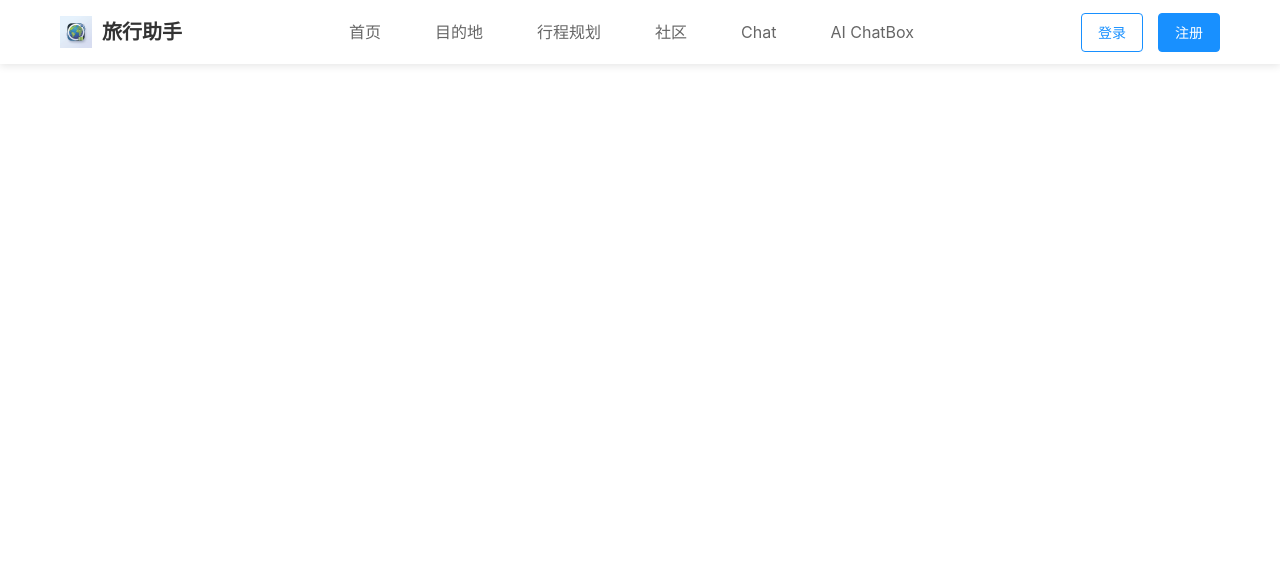
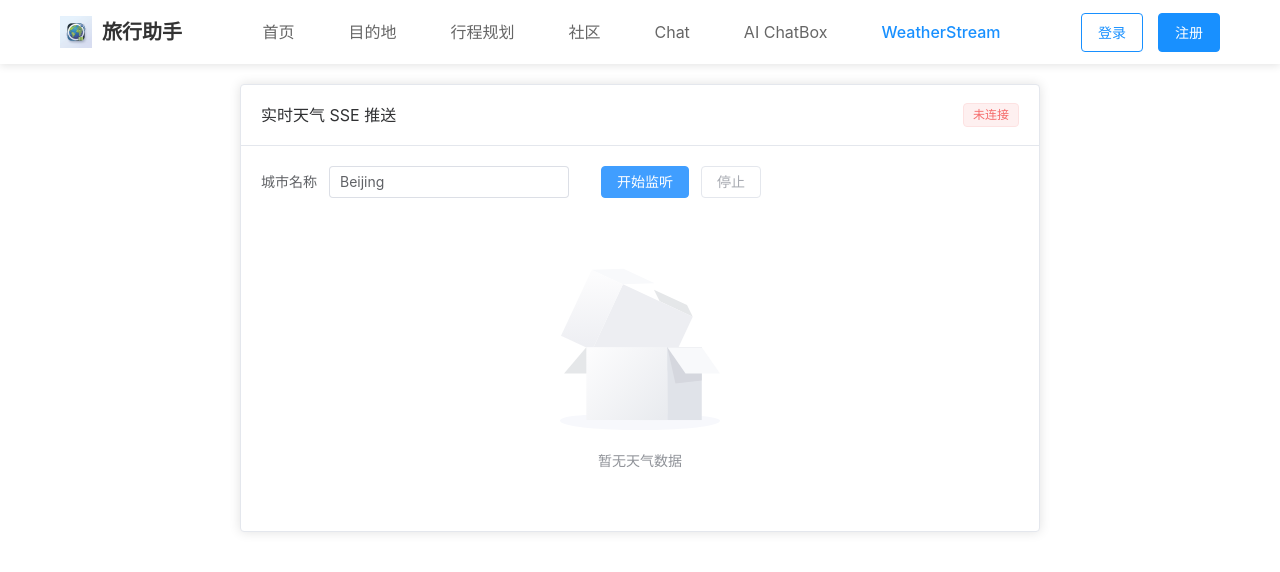
Before and after one commit to QuantumBitstream/travelplanner_vue, a Vue app: page /WeatherStream in a window 1280 px wide. Shown: the top 572 px of the page. Built offline with nearby package versions, Linux system fonts and the light colour scheme; what tlbs-map-vue would draw is missing.

Commit message:
build(package.json): npm i --save-dev @types/sockjs-client

```diff
--- a/src/components/NavBar.vue
+++ b/src/components/NavBar.vue
@@ -60,6 +60,7 @@ export default {
         { name: '社区', path: '/community' },
         { name: 'Chat', path: '/chat-channel' },
         { name: 'AI ChatBox', path: '/ai-chatBox' },
+        { name: 'WeatherStream', path: '/WeatherStream' },
       ],
       showUserMenu: false,
       isLoggedIn: localStorage.getItem('isLoggedIn') === 'true',
--- a/src/router/routes.js
+++ b/src/router/routes.js
@@ -78,6 +78,11 @@ export const publicRoutes = [
         name: 'ChatBox',
         component: () => import('@/views/ChatBox.vue')
     },
+    {
+        path: '/WeatherStream',
+        name: 'WeatherStream',
+        component: () => import('@/views/WeatherStream.vue')
+    },
 ];
 
 // 需要权限的路由
--- /dev/null
+++ b/src/views/WeatherStream.vue
@@ -0,0 +1,191 @@
+<template>
+  <div class="weather-container">
+    <el-card>
+      <template #header>
+        <div class="header">
+          <h2>实时天气 SSE 推送</h2>
+          <el-tag v-if="connected" type="success">已连接</el-tag>
+          <el-tag v-else type="danger">未连接</el-tag>
+        </div>
+      </template>
+
+      <el-form inline>
+        <el-form-item label="城市名称">
+          <el-input
+              v-model="city"
+              placeholder="输入城市名称（如：Beijing）"
+              @keyup.enter="startStream"
+          ></el-input>
+        </el-form-item>
+        <el-form-item>
+          <el-button
+              type="primary"
+              :loading="loading"
+              @click="startStream"
+          >
+            开始监听
+          </el-button>
+          <el-button @click="stopStream" :disabled="!connected">
+            停止
+          </el-button>
+        </el-form-item>
+      </el-form>
+
+      <div v-if="weatherData" class="weather-info">
+        <el-row :gutter="20">
+          <el-col :span="12">
+            <div class="location">
+              <h3>{{ weatherData.location.name }}, {{ weatherData.location.country }}</h3>
+              <p>{{ getCurrentTime() }}</p>
+            </div>
+            <div class="temp-info">
+              <span class="temp">{{ weatherData.current.temp_c }}°C</span>
+              <img
+                  v-if="weatherData.current.condition.icon"
+                  :src="weatherData.current.condition.icon"
+                  :alt="weatherData.current.condition.text"
+              />
+              <span class="condition">{{ weatherData.current.condition.text }}</span>
+            </div>
+          </el-col>
+          <el-col :span="12">
+            <el-descriptions :column="1" border>
+              <el-descriptions-item label="体感温度">{{ weatherData.current.feelslike_c }}°C</el-descriptions-item>
+              <el-descriptions-item label="湿度">{{ weatherData.current.humidity }}%</el-descriptions-item>
+              <el-descriptions-item label="风速">{{ weatherData.current.wind_kph }} km/h</el-descriptions-item>
+              <el-descriptions-item label="风向">{{ weatherData.current.wind_dir }}</el-descriptions-item>
+              <el-descriptions-item label="气压">{{ weatherData.current.pressure_mb }} mb</el-descriptions-item>
+              <el-descriptions-item label="紫外线指数">{{ weatherData.current.uv }}</el-descriptions-item>
+            </el-descriptions>
+          </el-col>
+        </el-row>
+
+        <el-divider></el-divider>
+
+        <div class="update-history">
+          <h4>更新历史</h4>
+          <el-timeline>
+            <el-timeline-item
+                v-for="(update, index) in updateHistory"
+                :key="index"
+                :timestamp="update.time"
+                type="primary"
+            >
+              温度: {{ update.temp }}°C,
+              湿度: {{ update.humidity }}%
+            </el-timeline-item>
+          </el-timeline>
+        </div>
+      </div>
+
+      <el-empty v-else description="暂无天气数据"></el-empty>
+    </el-card>
+  </div>
+</template>
+
+<script setup>
+import { ref, onUnmounted } from 'vue';
+import { ElMessage } from 'element-plus';
+
+const city = ref('Beijing');
+const weatherData = ref(null);
+const connected = ref(false);
+const loading = ref(false);
+const updateHistory = ref([]);
+let eventSource = null;
+
+const getCurrentTime = () => {
+  return new Date().toLocaleString();
+};
+
+const startStream = () => {
+  if (!city.value) {
+    ElMessage.warning('请输入城市名称');
+    return;
+  }
+
+  // 关闭已有连接
+  stopStream();
+
+  loading.value = true;
+
+  // 创建 EventSource 连接
+  const apiUrl = `http://localhost:8081/api/weather/stream?city=${encodeURIComponent(city.value)}`;
+  eventSource = new EventSource(apiUrl);
+
+  // 连接建立
+  eventSource.onopen = () => {
+    connected.value = true;
+    loading.value = false;
+    ElMessage.success('SSE连接已建立');
+  };
+
+  // 监听名为 "weather-update" 的事件
+  eventSource.addEventListener('weather-update', (event) => {
+    const data = JSON.parse(event.data);
+    weatherData.value = data;
+    console.log('weatherData: ', weatherData);
+
+    // 添加到更新历史
+    updateHistory.value.unshift({
+      time: getCurrentTime(),
+      temp: data.current.temp_c,
+      humidity: data.current.humidity
+    });
+
+    // 保留最近10条记录
+    if (updateHistory.value.length > 10) {
+      updateHistory.value = updateHistory.value.slice(0, 10);
+    }
+  });
+
+  // 错误处理
+  eventSource.onerror = (error) => {
+    ElMessage.error('SSE连接出错');
+    console.error('SSE错误:', error);
+    stopStream();
+    loading.value = false;
+  };
+};
+
+const stopStream = () => {
+  if (eventSource) {
+    eventSource.close();
+    eventSource = null;
+    connected.value = false;
+    ElMessage.info('已停止SSE连接');
+  }
+};
+
+onUnmounted(() => {
+  stopStream();
+});
+</script>
+
+<style scoped>
+.weather-container {
+  max-width: 800px;
+  margin: 0 auto;
+}
+.header {
+  display: flex;
+  justify-content: space-between;
+  align-items: center;
+}
+.temp-info {
+  display: flex;
+  align-items: center;
+  margin: 20px 0;
+}
+.temp {
+  font-size: 40px;
+  font-weight: bold;
+  margin-right: 15px;
+}
+.condition {
+  margin-left: 10px;
+}
+.update-history {
+  margin-top: 20px;
+}
+</style>
```
